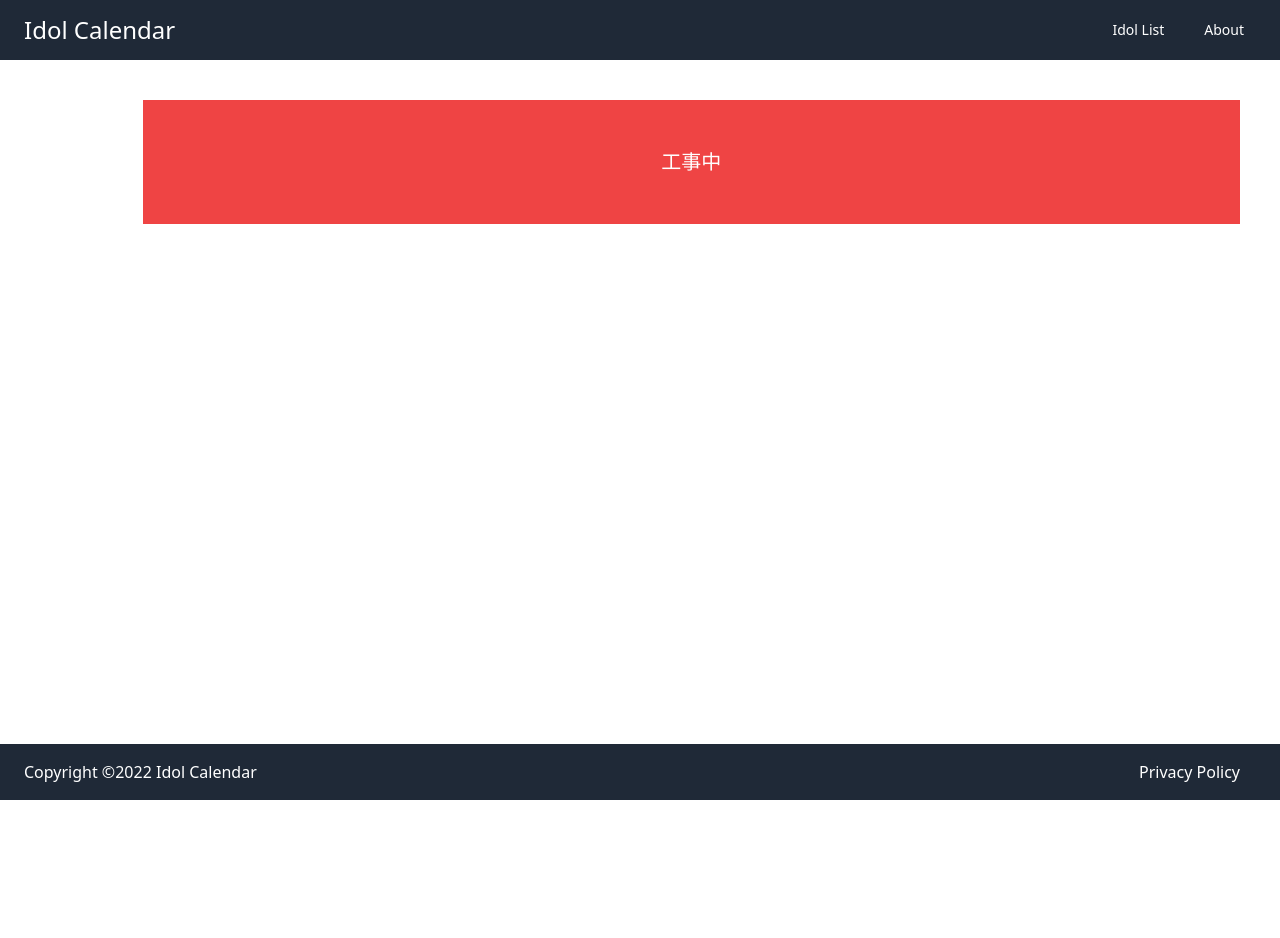
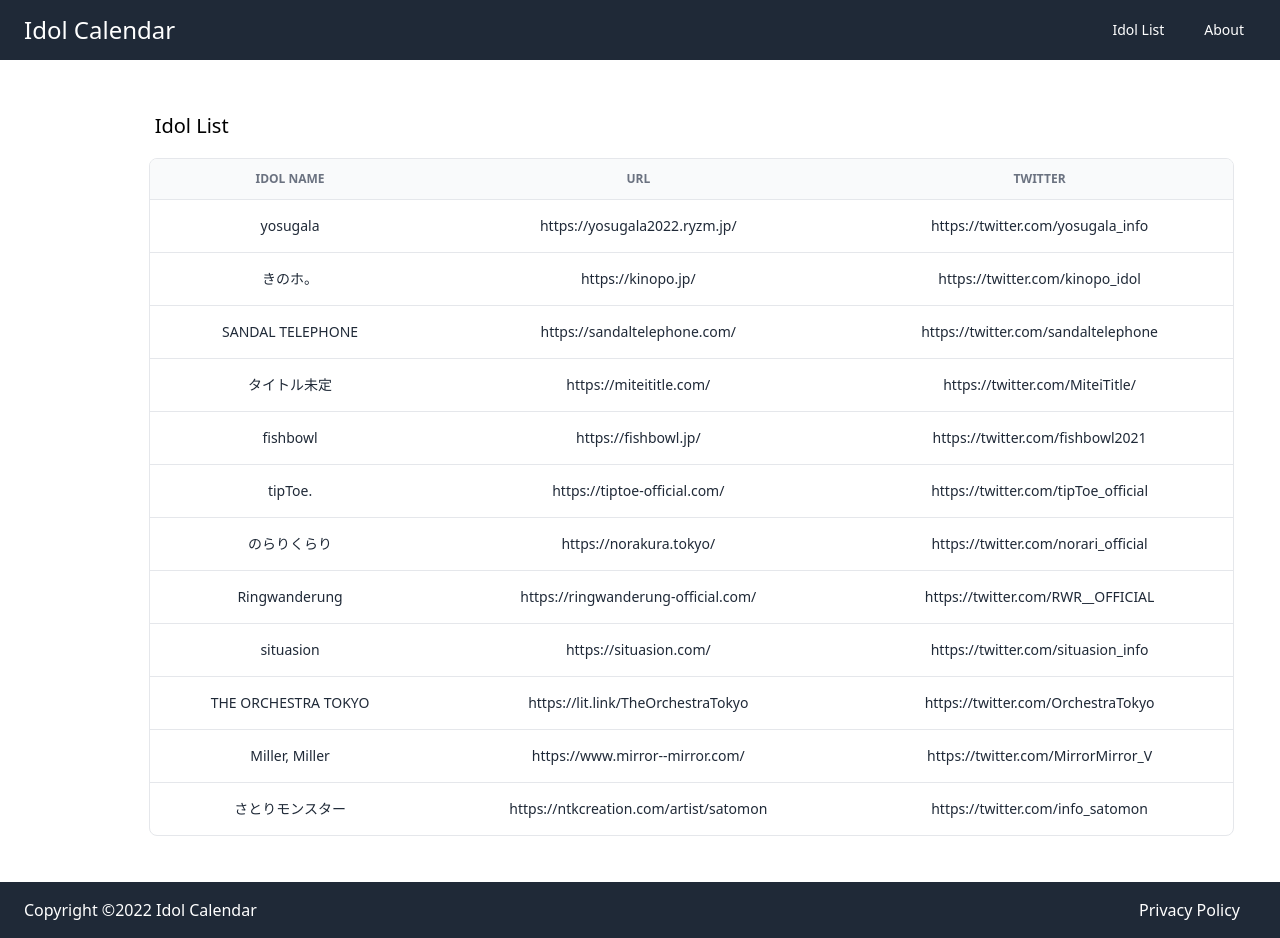
Before and after one commit to Kota8102/idol_schedule, a React (Create React App) app: page /idols in a window 1280 px wide. Before the commit the page ends 800 px from the top, so only its background shows below. Built offline with nearby package versions, Linux system fonts and the light colour scheme.

Commit message:
Idol Listページの実装 #7

```diff
--- a/package.json
+++ b/package.json
@@ -20,6 +20,7 @@
     "postcss": "^8.4.21",
     "react": "^18.2.0",
     "react-dom": "^18.2.0",
+    "react-icons": "^4.7.1",
     "react-router-dom": "^6.6.2",
     "react-scripts": "5.0.1",
     "sass": "^1.57.1",
--- /dev/null
+++ b/src/component/atom/card.tsx
@@ -0,0 +1,76 @@
+import { title } from "process";
+import React from "react";
+
+interface Props {
+  name: string;
+  image?: string;
+  twitter: string;
+  url: string
+}
+
+const IdolCard: React.FC<Props> = ({ name, image, twitter, url }) => {
+  return (
+        <div className="flex flex-col">
+            <div className="overflow-x-auto">
+                <div className="p-1.5 w-full inline-block align-middle">
+                    <div className="overflow-hidden border rounded-lg">
+                        <table className="min-w-full divide-y divide-gray-200">
+                            <thead className="bg-gray-50">
+                                <tr>
+                                    <th scope="col" className="px-6 py-3 text-xs font-bold text-left text-gray-500 uppercase">
+                                        ID
+                                    </th>
+                                    <th scope="col" className="px-6 py-3 text-xs font-bold text-left text-gray-500 uppercase">
+                                        Idol Name
+                                    </th>
+                                    <th scope="col" className="px-6 py-3 text-xs font-bold text-left text-gray-500 uppercase">
+                                        url
+                                    </th>
+                                    <th scope="col" className="px-6 py-3 text-xs font-bold text-left text-gray-500 uppercase">
+                                        Twitter
+                                    </th>
+                                    <th scope="col" className="px-6 py-3 text-xs font-bold text-left text-gray-500 uppercase">
+
+                                    </th>
+                                </tr>
+                            </thead>
+
+                            <tbody className="divide-y divide-gray-200">
+
+                                <tr>
+                                    <td className="px-6 py-4 text-sm font-medium text-gray-800 whitespace-nowrap">
+                                        3
+                                    </td>
+                                    <td className="px-6 py-4 text-sm text-gray-800 whitespace-nowrap">
+                                        Jone Doe
+                                    </td>
+                                    <td className="px-6 py-4 text-sm text-gray-800 whitespace-nowrap">
+                                        jonne62@gmail.com
+                                    </td>
+                                    <td className="px-6 py-4 text-sm font-medium text-right whitespace-nowrap">
+                                        <a
+                                            className="text-green-500 hover:text-green-700"
+                                            href="/"
+                                        >
+                                            Edit
+                                        </a>
+                                    </td>
+                                    <td className="px-6 py-4 text-sm font-medium text-right whitespace-nowrap">
+                                        <a
+                                            className="text-red-500 hover:text-red-700"
+                                            href="/"
+                                        >
+                                            Delete
+                                        </a>
+                                    </td>
+                                </tr>
+                            </tbody>
+                        </table>
+                    </div>
+                </div>
+            </div>
+        </div>
+  );
+};
+
+export default IdolCard;
--- /dev/null
+++ b/src/component/atom/table.tsx
@@ -0,0 +1,75 @@
+import React from "react";
+import { FaTwitter } from "react-icons/fa"
+import { FiExternalLink } from "react-icons/fi"
+
+type Props = {
+    id :number;
+    name: string;
+    url: string;
+    twitter: string;
+}
+
+const data: Props[] = [
+    { id: 1, name: "yosugala", url:"https://yosugala2022.ryzm.jp/", twitter: "https://twitter.com/yosugala_info" },
+    { id: 2, name: "きのホ。", url:"https://kinopo.jp/", twitter: "https://twitter.com/kinopo_idol" },
+    { id: 3, name: "SANDAL TELEPHONE", url:"https://sandaltelephone.com/", twitter: "https://twitter.com/sandaltelephone" },
+    // { id: 4, name: "kolokol", url:"https://kinopo.jp/", twitter: "https://twitter.com/kinopo_idol" },
+    { id: 5, name: "タイトル未定", url:"https://miteititle.com/", twitter: "https://twitter.com/MiteiTitle/" },
+    { id: 6, name: "fishbowl", url:"https://fishbowl.jp/", twitter: "https://twitter.com/fishbowl2021" },
+    { id: 7, name: "tipToe.", url:"https://tiptoe-official.com/", twitter: "https://twitter.com/tipToe_official" },
+    { id: 8, name: "のらりくらり", url:"https://norakura.tokyo/", twitter: "https://twitter.com/norari_official" },
+    { id: 9, name: "Ringwanderung", url:"https://ringwanderung-official.com/", twitter: "https://twitter.com/RWR__OFFICIAL" },
+    { id: 10, name: "situasion", url:"https://situasion.com/", twitter: "https://twitter.com/situasion_info" },
+    { id: 11, name: "THE ORCHESTRA TOKYO", url:"https://lit.link/TheOrchestraTokyo", twitter: "https://twitter.com/OrchestraTokyo" },
+    { id: 12, name: "Miller, Miller", url:"https://www.mirror--mirror.com/", twitter: "https://twitter.com/MirrorMirror_V" },
+    { id: 13, name: "さとりモンスター", url:"https://ntkcreation.com/artist/satomon", twitter: "https://twitter.com/info_satomon" },
+];
+
+const column = [
+    "idol name", "url", "twitter"
+];
+
+const Table:React.FC = () => {
+    return (
+        <div className="flex flex-col">
+            <div className="overflow-x-auto">
+                <div className="p-1.5 w-full inline-block align-middle">
+                    <div className="overflow-hidden border rounded-lg">
+                        <table className="min-w-full divide-y divide-gray-200">
+                            <thead className="bg-gray-50">
+                            <tr>
+                                {column.map((item) => (
+                                    <th scope="col" className="px-6 py-3 text-xs font-bold text-center text-gray-500 uppercase">{item}</th>
+
+                                ))}
+                            </tr>
+                            </thead>
+                                <tbody className="divide-y divide-gray-200">
+                                    {data.map((item) => (
+                                        <tr key={item.id}>
+                                            <td className="px-6 py-4 text-sm text-gray-800 whitespace-nowrap text-center">{item.name}</td>
+                                            <td className="px-6 py-4 text-sm text-gray-800 whitespace-nowrap text-center">
+                                               <a href={item.url}>
+                                                    <div className="hidden md:inline-block">{item.url}</div>
+                                                    <div className="grid place-content-center md:hidden"><FiExternalLink /></div>
+                                                </a>
+
+                                            </td>
+                                            <td className="px-6 py-4 text-sm text-gray-800 whitespace-nowrap text-center">
+                                                <a href={item.twitter}>
+                                                    <div className="hidden md:inline-block">{item.twitter}</div>
+                                                    <div className="grid place-content-center md:hidden"><FaTwitter /></div>
+                                                </a>
+                                            </td>
+                                        </tr>
+                                    ))}
+                            </tbody>
+                        </table>
+                    </div>
+                </div>
+            </div>
+        </div>
+    );
+};
+
+export default Table;
--- a/src/component/layout.tsx
+++ b/src/component/layout.tsx
@@ -26,7 +26,7 @@
 
         <div className="flex flex-col h-screen">
           <Header />
-          <main className="flex-grow py-5 md:p-6">
+          <main className="flex-grow py-1 md:p-6">
             <div className="flex flex-col md:flex-row">
               <div className="basis-1/12 p-4 md:inline-block">
                 <Sidebar isIdolslist={isIdolslist}/>
--- a/src/component/molecule/idolslist.tsx
+++ b/src/component/molecule/idolslist.tsx
@@ -13,7 +13,7 @@
     return(
 
         <div className="mt-1 md:mt-16">
-            <h2 className="ml-1 text-lg">アイドル一覧</h2>
+            <h2 className="ml-1 text-xl font-medium">Idol List</h2>
                 <div className="flex flex-wrap md:flex-col">
                 {idols.map((idol, index) => (
                 <Checkbox key={index} inp_name={idol.name} color={idol.color} index={index} groupid={idol.groupid} />
--- a/src/page/idols.tsx
+++ b/src/page/idols.tsx
@@ -1,14 +1,16 @@
 import React from 'react';
 
 import Layout from '../component/layout';
+import Table from '../component/atom/table';
 
 const Idols: React.FC = () => {
 
     return (
         <Layout>
-            <div className="bg-red-500 text-white text-center py-12">
-            <p className="text-xl">工事中</p>
-        </div>
+            <div>
+                <h1 className="m-3 text-xl font-medium">Idol List</h1>
+                <Table />
+            </div>
         </Layout>
 
     );
```
Also changed, not shown: src/component/atom/idols.tsx (line endings or trailing spaces), 1 other file (tests, documents, lock files or other folders).
